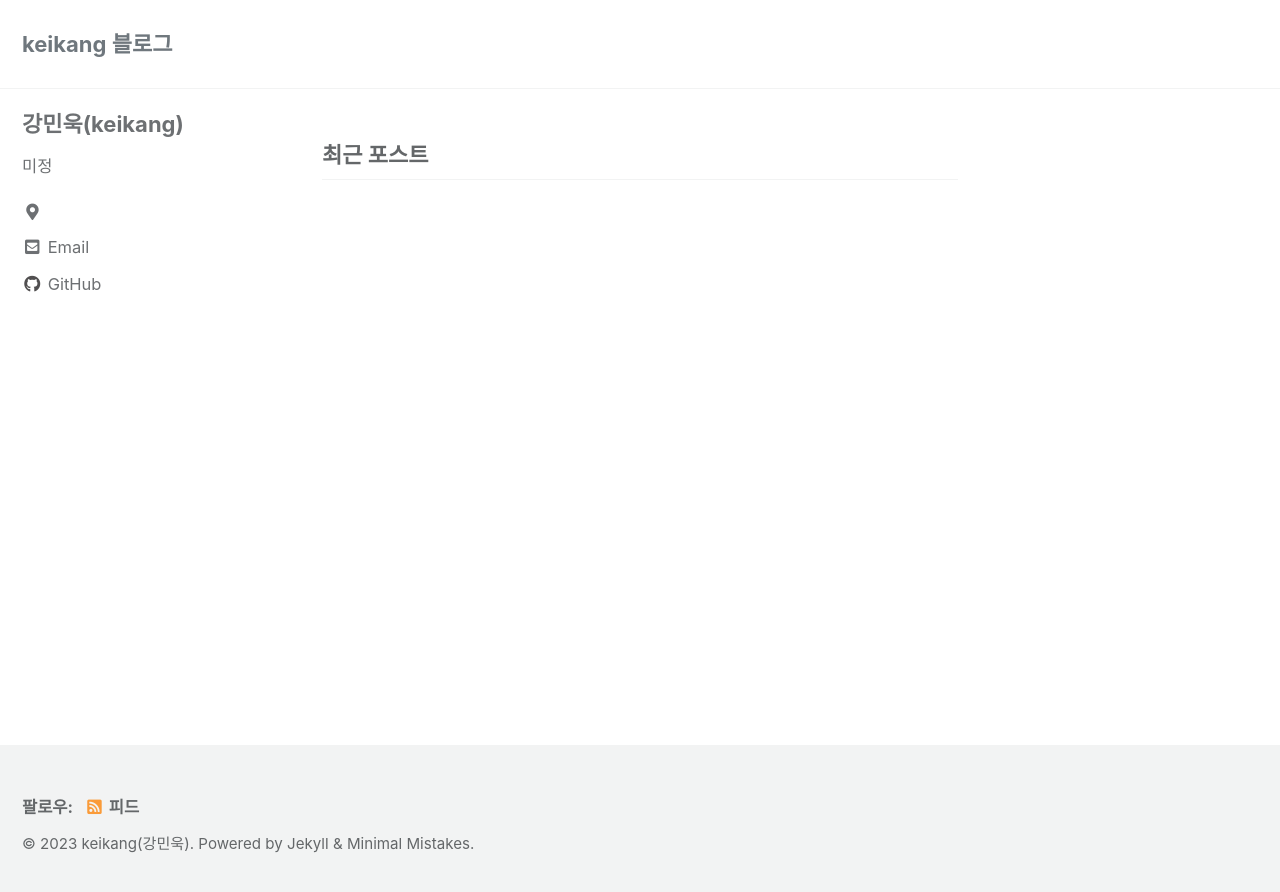
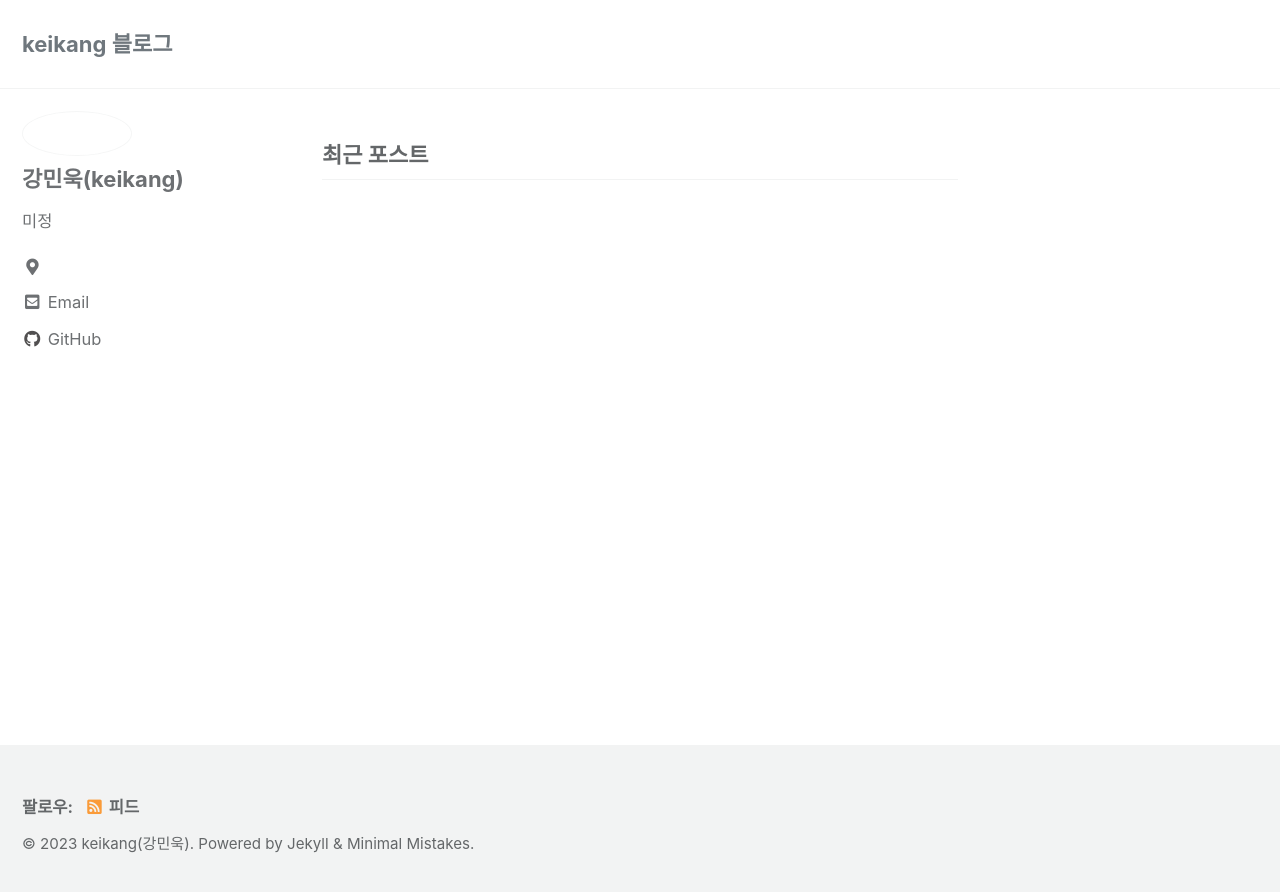
Before and after one commit to keikang/keikang.github.io, a Jekyll site: the page built from index.html, in a window 1280 px wide. Shown: the top 892 px of the page. Built offline with Jekyll 4.4.1, drawn with Linux system fonts in a browser that asks for light colours; cached includes are drawn as plain includes; the list of posts is cut into pages by our own code.

Commit message:
add photo

```diff
--- a/_config.yml
+++ b/_config.yml
@@ -105,7 +105,7 @@ analytics:
 # Site Author
 author:
   name             : "강민욱(keikang)"
-  avatar           : # path of avatar image, e.g. "/assets/images/bio-photo.jpg"
+  avatar           : "/assets/images/공백.jfif"
   bio              : "미정"
   location         : ""
   #email            : "kmu1211"
```
Also changed, not shown: assets/images/공백.jfif (added).
